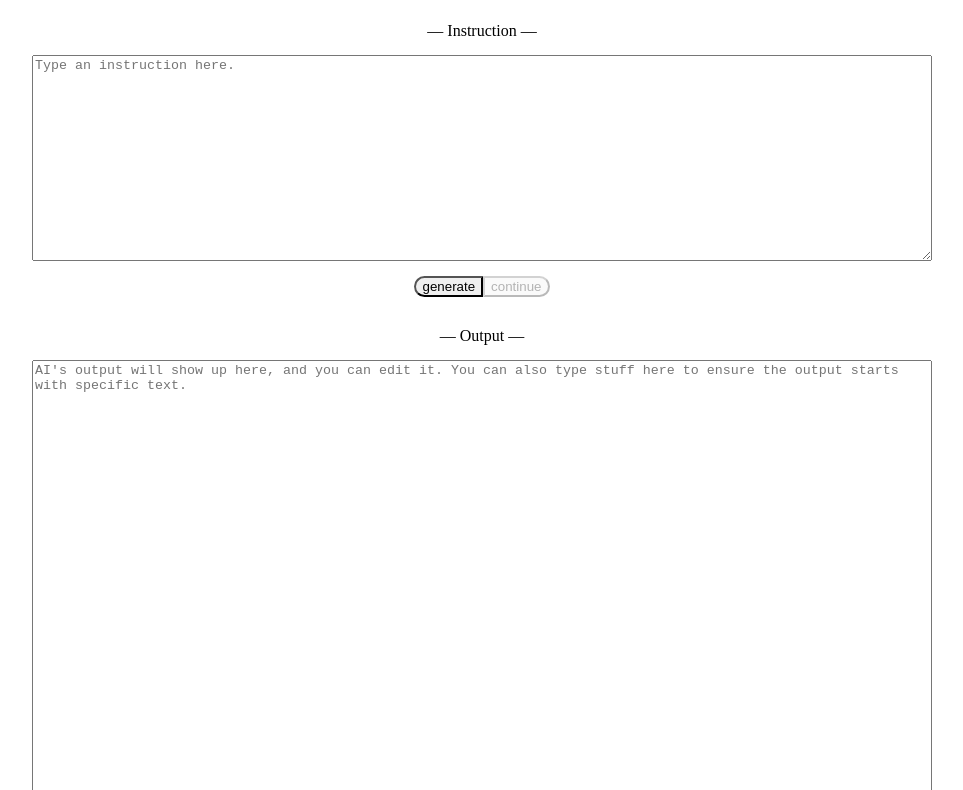
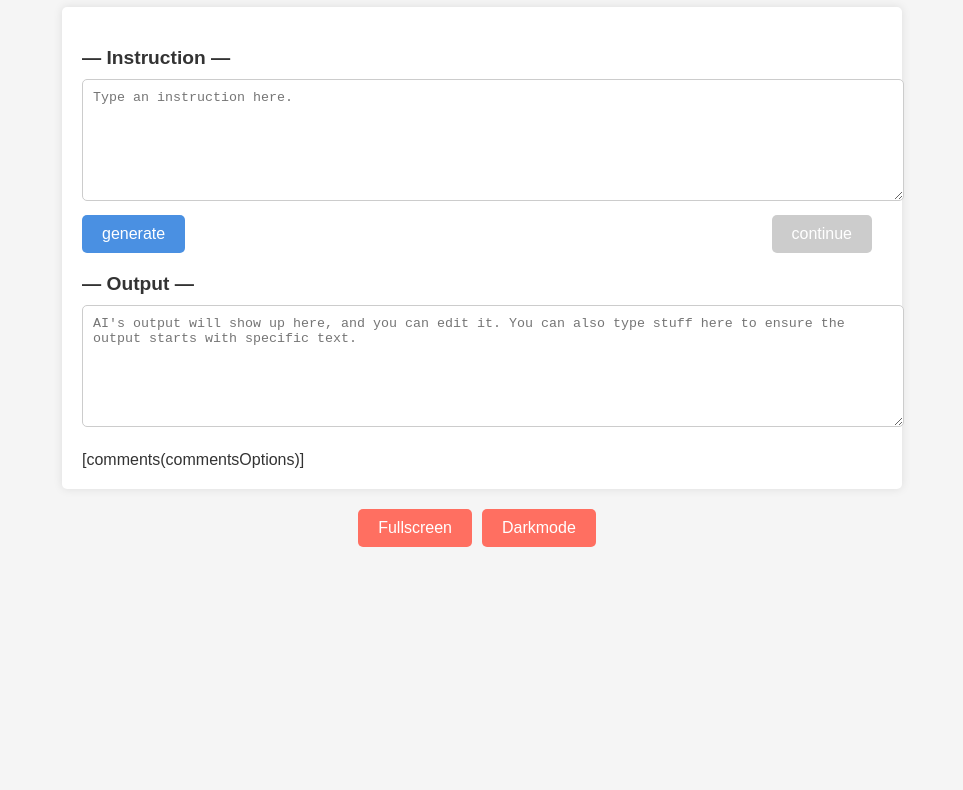
Before and after one commit to Cocell0/__CDN__, a website: page Pages/index.html in a window 1280 px wide. Shown: the part 73-863 px from the top of the page, without its empty margins (158-1121 px from the left). After the commit the page ends 800 px from the top, so only its background shows below. Drawn offline with Linux system fonts and the light colour scheme.

```diff
--- a/Pages/index.html
+++ b/Pages/index.html
@@ -49,10 +49,9 @@
       </div>
       <div class="comment-section">[comments(commentsOptions)]</div>
     </div>
-    <p class="spacer">-</p>
     <div class="ui-container">
       <button onclick="fullscreen()">Fullscreen</button>
-      <button onclick="darkmode();">Darkmode</button>
+      <button id="dark-mode-toggle">Darkmode</button>
     </div>
   </body>
 </html>
--- a/Pages/style.scss
+++ b/Pages/style.scss
@@ -1,81 +1,106 @@
-$primary-margin: 15px;
-$secondary-margin: 70px;
-$spacer-margin: 100px;
-$max-width: 900px;
-$instruction-height: 200px;
-$output-height: 500px;
+/* Variables */
+$primary-color: #4a90e2;
+$secondary-color: #ff6f61;
+$text-color: #333;
+$background-color: #f5f5f5;
+
+/* Global Styles */
+body {
+  font-family: Arial, sans-serif;
+  color: $text-color;
+  background-color: $background-color;
+  margin: 0;
+  padding: 0;
+}
 
 .page-head {
   text-align: center;
+  margin-top: 20px;
 }
 
 .page {
-  display: flex;
-  flex-direction: column;
-  align-items: center;
+  max-width: 800px;
+  margin: 0 auto;
+  padding: 20px;
+  background-color: #fff;
+  border-radius: 5px;
+  box-shadow: 0 0 10px rgba(0, 0, 0, 0.1);
 }
 
 .instruction-header, .output-header {
-  margin: $primary-margin auto;
-  text-align: center;
+  font-size: 1.2rem;
+  font-weight: bold;
+  margin-top: 20px;
 }
 
 .instruction-container, .output-container {
-  margin: auto;
-  display: flex;
-  justify-content: center;
-  width: 95%;
-  max-width: $max-width;
+  margin-top: 10px;
 }
 
 .instruction-textarea, .output-textarea {
   width: 100%;
-}
-
-.instruction-textarea {
-  height: $instruction-height;
-}
-
-.output-textarea {
-  height: $output-height;
+  min-height: 100px;
+  padding: 10px;
+  border: 1px solid #ccc;
+  border-radius: 5px;
+  resize: vertical;
 }
 
 .input-buttons-container {
+  margin-top: 10px;
   display: flex;
-  justify-content: center;
-  margin: $primary-margin auto;
+  justify-content: space-between;
+}
 
-  .generate-btn, .continue-btn {
-    flex: 1;
-    border-radius: 0;
-  }
+.generate-btn, .continue-btn {
+  padding: 10px 20px;
+  border: none;
+  border-radius: 5px;
+  cursor: pointer;
+  background-color: $primary-color;
+  color: #fff;
+  font-size: 1rem;
+  transition: background-color 0.3s ease;
+}
 
-  .generate-btn {
-    border-radius: 1000px 0 0 1000px;
-  }
+.generate-btn:hover, .continue-btn:hover {
+  background-color: darken($primary-color, 10%);
+}
 
-  .continue-btn {
-    border-radius: 0 1000px 1000px 0;
-  }
+.continue-btn:disabled {
+  background-color: #ccc;
+  cursor: not-allowed;
 }
 
 .comment-section {
-  margin-top: $secondary-margin;
-}
-
-.spacer {
-  display: block;
-  margin-top: $spacer-margin;
-  color: transparent;
-  user-select: none;
+  margin-top: 20px;
 }
 
 .ui-container {
   display: flex;
   justify-content: center;
-  margin-top: $primary-margin;
+  margin-top: 20px;
+}
 
-  button {
-    margin: 0 10px;
+button {
+  margin-right: 10px;
+  padding: 10px 20px;
+  border: none;
+  border-radius: 5px;
+  cursor: pointer;
+  background-color: $secondary-color;
+  color: #fff;
+  font-size: 1rem;
+  transition: background-color 0.3s ease;
+}
+
+button:hover {
+  background-color: darken($secondary-color, 10%);
+}
+
+/* Responsive Styles */
+@media screen and (max-width: 600px) {
+  .page {
+    padding: 10px;
   }
 }
```
Also changed, not shown: package.json (added, +18 -0 lines), Pages/style.css, 2 other files.
